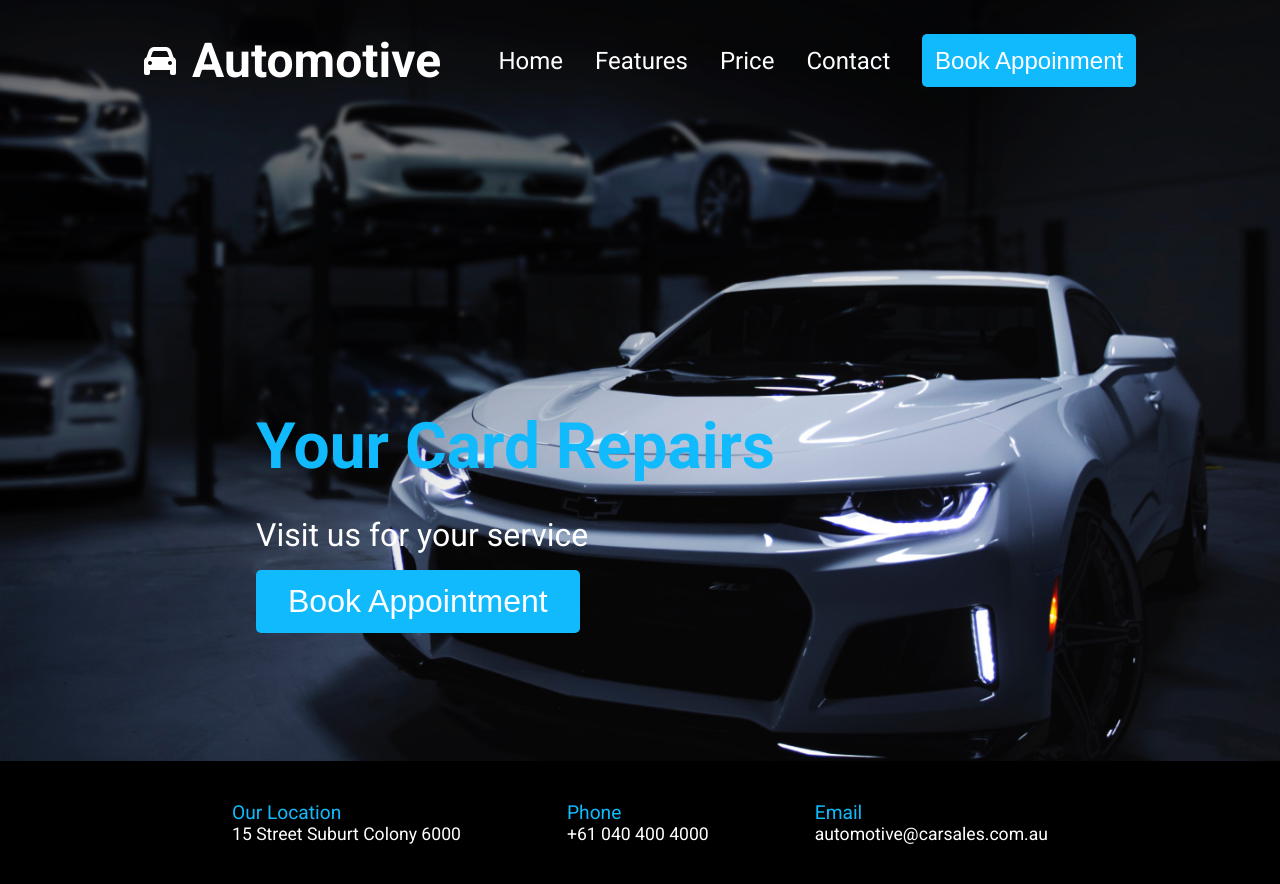
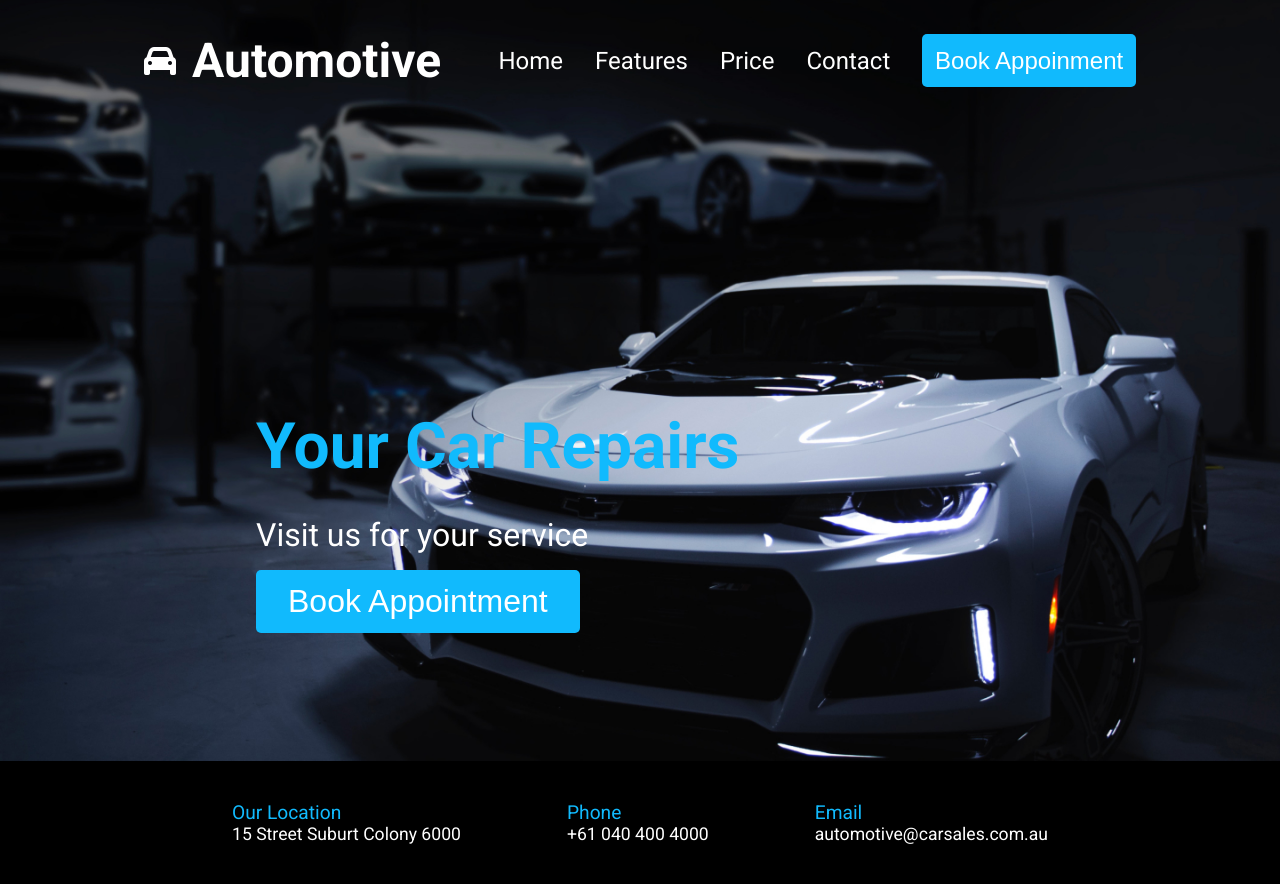
Before and after one commit to NEWCODINGWITHABHI/Car-Repairs, a plain HTML site: page index.html in a window 1280 px wide. Drawn offline with Linux system fonts and the light colour scheme.

Commit message:
Update index.html

```diff
--- a/index.html
+++ b/index.html
@@ -41,7 +41,7 @@
     <main>
         <section class="top-section">
             <div class="body-content">
-             <h1>Your Card Repairs</h1>
+             <h1>Your Car Repairs</h1>
              <p>Visit us for your service</p>
              <div>
              <button class="btn">Book Appointment</button>
```
